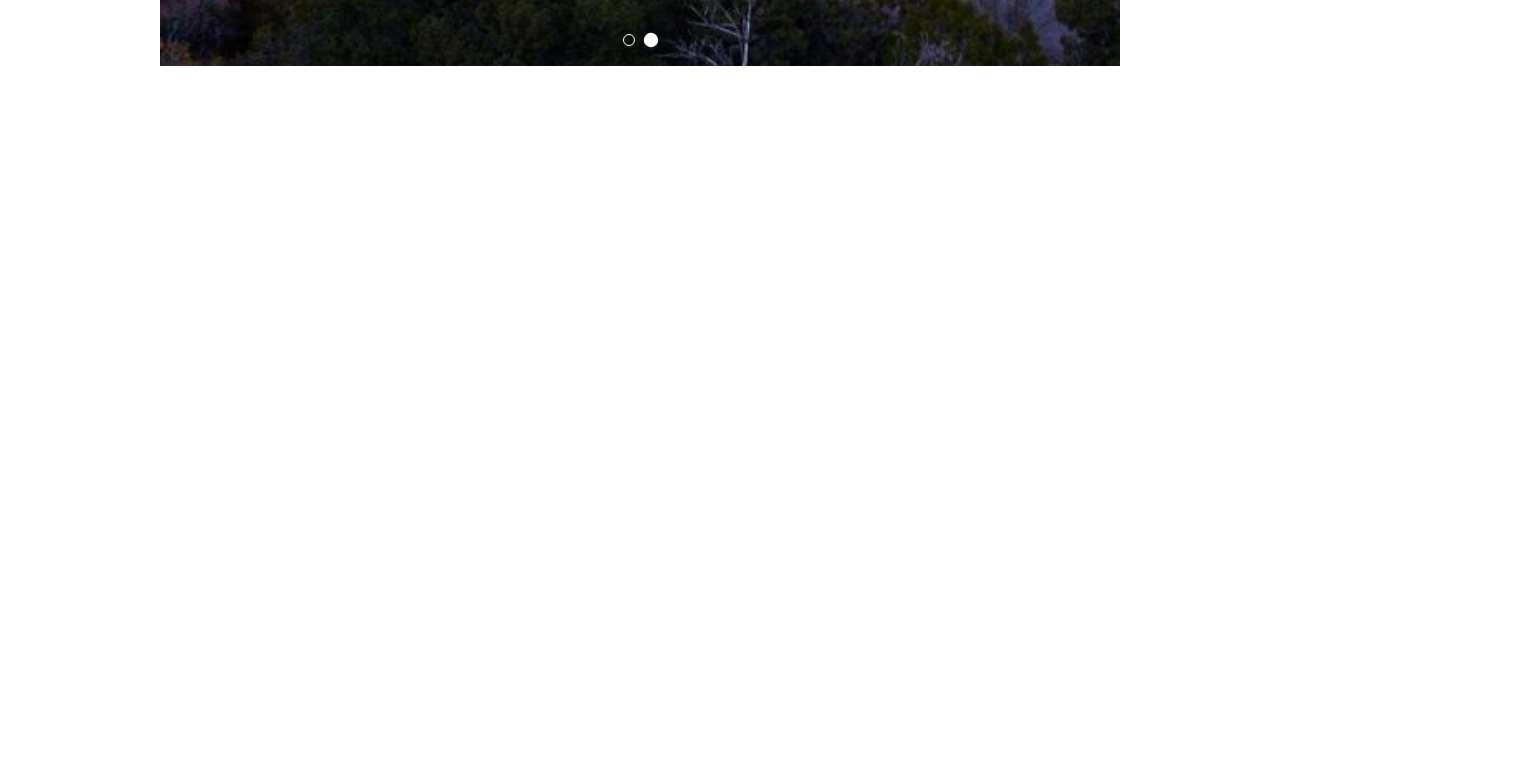
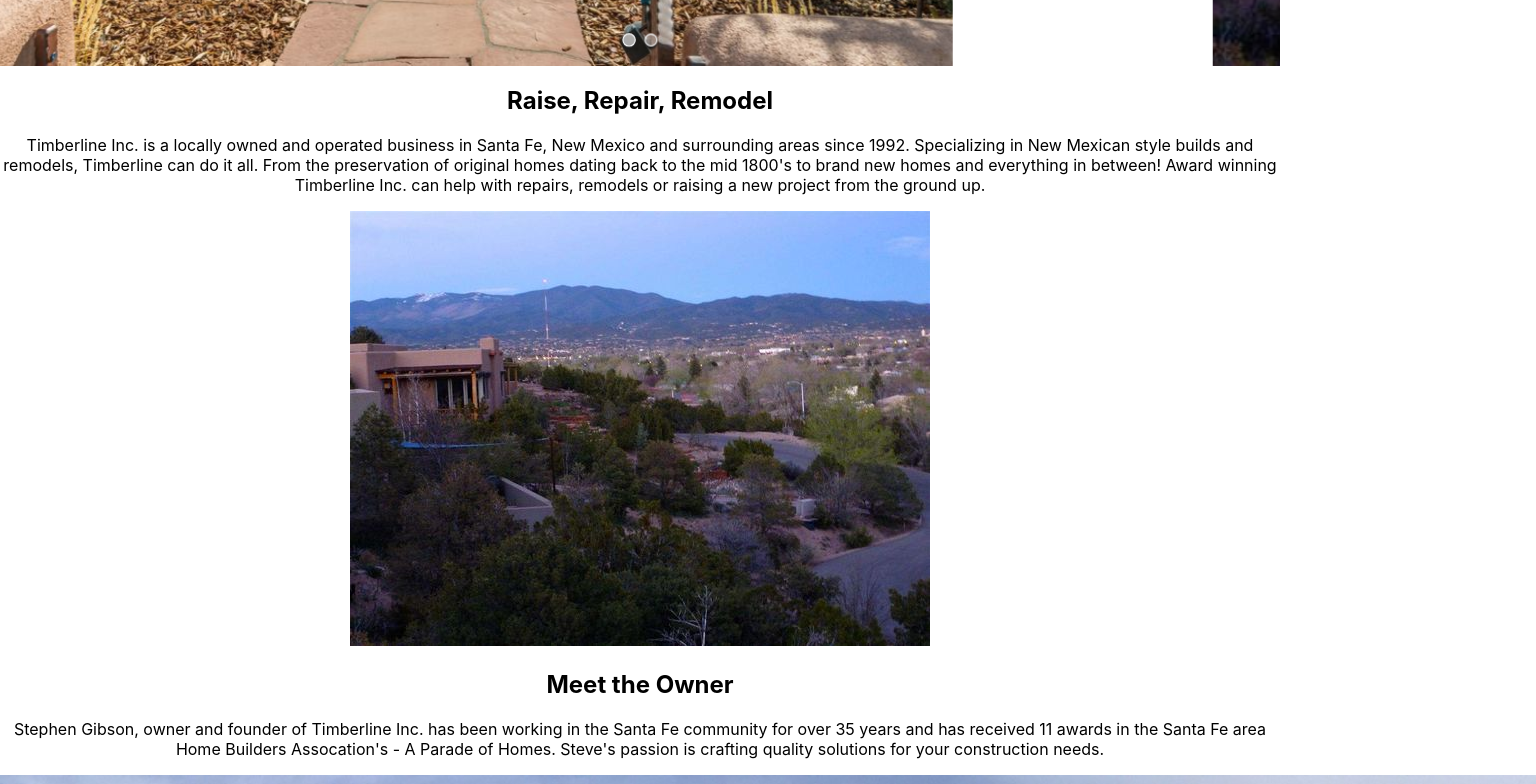
Before and after one commit to N-Gibson/Timberline, a React (Create React App) app: page / in a window 1280 px wide. Shown: the part 1400-2184 px from the top of the page, 1536 px wide, since content can reach past the window. Before the commit the page ends 1466 px from the top, so only its background shows below. Built offline with nearby package versions, Linux system fonts and the light colour scheme.

Commit message:
Add narratives and images to home page

```diff
--- a/src/Components/Home/Home.js
+++ b/src/Components/Home/Home.js
@@ -2,6 +2,7 @@
 import ImageGallery from 'react-image-gallery';
 import venadoFront from '../../assets/Venado_front.jpg';
 import purpleAster from '../../assets/Purple_Aster.jpg';
+import profile from '../../assets/profile.jpg';
 import "react-image-gallery/styles/css/image-gallery.css";
 
 export class Home extends Component {
@@ -43,6 +44,18 @@
           autoPlay={this.state.autoPlay}
           slideInterval={this.state.slideInterval}
         />
+        <div className="center_main">
+          <div className="rrr_content">
+            <h2>Raise, Repair, Remodel</h2>
+            <p>Timberline Inc. is a locally owned and operated business in Santa Fe, New Mexico and surrounding areas since 1992. Specializing in New Mexican style builds and remodels, Timberline can do it all. From the preservation of original homes dating back to the mid 1800's to brand new homes and everything in between! Award winning Timberline Inc. can help with repairs, remodels or raising a new project from the ground up.</p>
+          </div>
+          <img src={purpleAster}/>
+        </div>
+        <div className="bottom_main">
+          <h2>Meet the Owner</h2>
+          <p>Stephen Gibson, owner and founder of Timberline Inc. has been working in the Santa Fe community for over 35 years and has received 11 awards in the Santa Fe area Home Builders Assocation's - A Parade of Homes. Steve's passion is crafting quality solutions for your construction needs.</p>
+          <img src={profile}/>
+        </div>
       </section>
     )
   }
```
Also changed, not shown: src/assets/profile.jpg (renamed from src/assets/IMG_3393.jpg).
